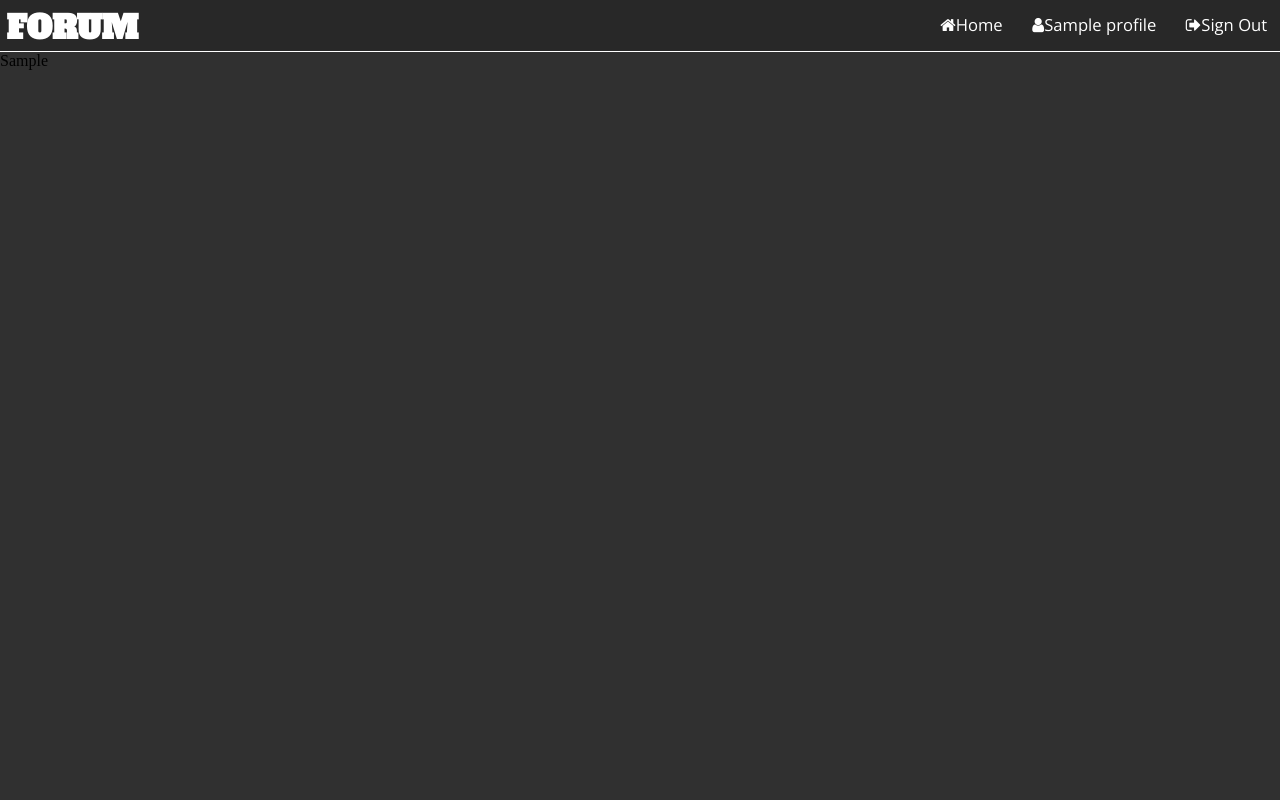
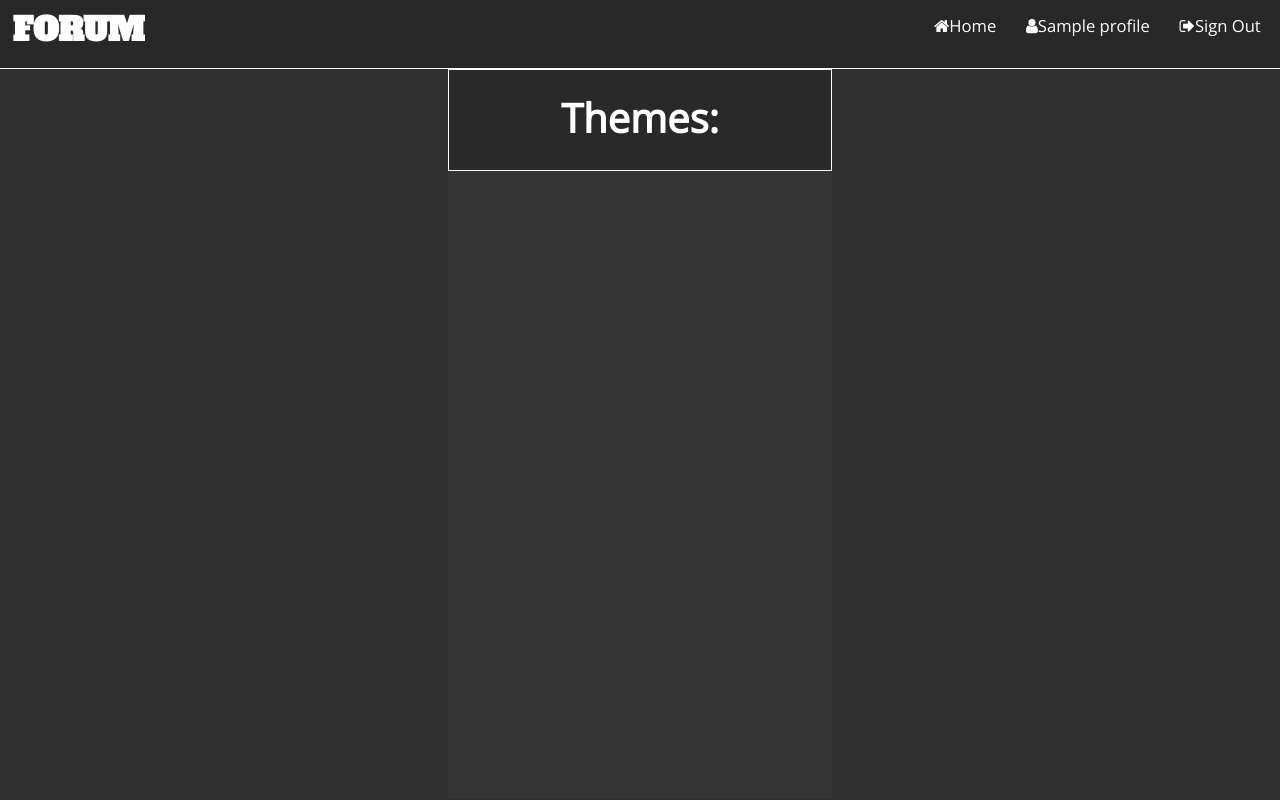
Before and after one commit to StelianRBG/-, a Flask app: template templates/logged.html in a window 1280 px wide. Run offline with Flask 2, Linux system fonts and the light colour scheme; the template is opened without the code that fills it: most values are stand-ins (such as "Sample title", 1, 10 or a date in 2020).

Commit message:
Working reg and login + start of theme part

```diff
--- a/app.py
+++ b/app.py
@@ -1,7 +1,7 @@
 from flask import Flask, render_template, request, redirect, flash
 from flask_sqlalchemy import SQLAlchemy
 import hashlib
-from flask_login import LoginManager, UserMixin, login_user, current_user
+from flask_login import LoginManager, UserMixin, login_user, current_user, logout_user
 
 app = Flask(__name__)
 app.config['SECRET_KEY'] = 'Thisissecret'
@@ -24,6 +24,7 @@ def load_user(user_id):
 
 @app.route("/")
 def main():
+    logout_user()
     return render_template("home.html")
 
 @app.route("/logged")
--- a/static/css/menu.css
+++ b/static/css/menu.css
@@ -5,32 +5,33 @@
 
 header{
 	width: 100vw;
-	height: 4vw;
+	height: 8.5vh;
 	background-color: #282828;
 	border-bottom: 1px solid white;
 }
 
 h1{
 	position: absolute;
-	padding: 0.2vw;
-	float: left;
-	margin: 0.3vw;
+	left: 1vw;
+	top: 1vh;
 	font-family: 'Alfa Slab One', cursive;
 	font-size: 2.5vw;
 	color: #ffffff;
 }
 
-
 ul{
 	width: auto;
-	float: right;
-	margin-top: 0.5vw;
+	position: absolute;
+	margin-left: auto;
+	margin-right: auto;
+	right: 0.5vw;
+	margin-top: 1vh;
 }
 
 li{
 	display: inline-block;
 	padding: 0.5vw 1vw;
-	padding-bottom: 0.1vw;
+	padding-bottom: 0.5vh;
 }
 
 a{
@@ -49,4 +50,30 @@ a:hover{
 
 body{
 	background-color: #303030;
+	overflow-y: auto;
+	overflow-x: hidden;
 }
+
+div{
+	background: #353535;
+	background-size: contain;
+	width: 30vw;
+	height: 91.3vh;
+	position: absolute;
+	margin-left: auto;
+	margin-right: auto;
+	left: 0;
+	right: 0;
+	text-align: center;
+}
+h2{
+	margin-top: 1wh;
+	font-size: 5vh;
+	font-family: 'Open Sans', sans-serif;
+	color: #fff;
+	font-weight: bold;
+	background: #292929;
+	border: 1px solid white;
+	height: 10vh;
+	padding-top: 2.5vh;
+}
--- a/templates/logged.html
+++ b/templates/logged.html
@@ -19,6 +19,9 @@
 		</nav>
 	</header>
 	<body>
-		{{m}}
+		<div >
+			<h2>Themes:</h2>
+			<br>
+		</div>
 	</body>
 </html>
```
Also changed, not shown: static/css/registration.css (+8 -8 lines).
